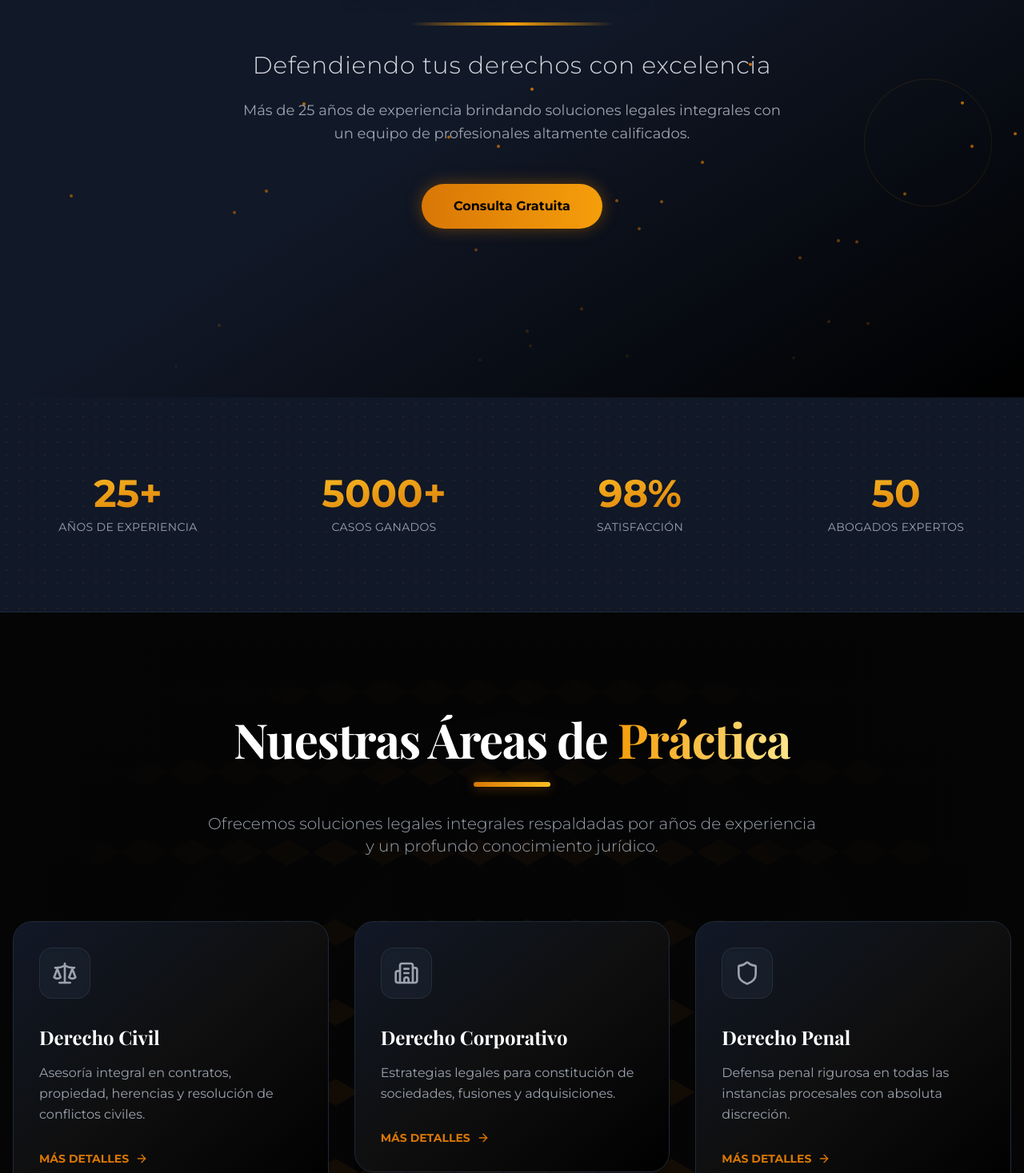
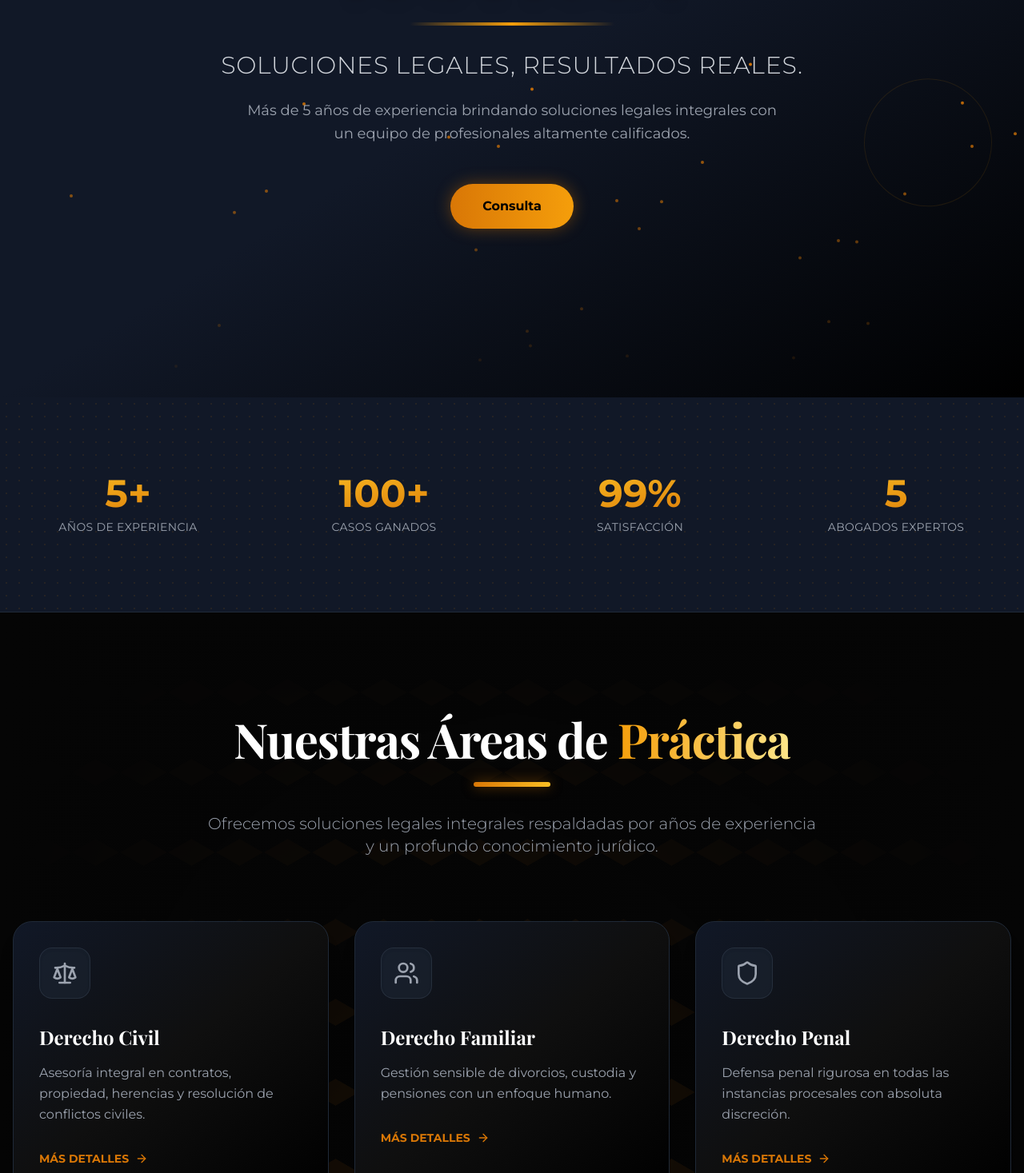
Before and after one commit to Darkpony13xD/web-iusticia, a React (Vite) app: page /#/ in a window 1280 px wide. Shown: the part 303-1770 px from the top of the page at 80% size. Built offline with nearby package versions, Linux system fonts and the light colour scheme.

Commit message:
Inicio Cambios
Cambios en la pagina inicio, agregue fotografias.

```diff
--- a/src/components/Hero.tsx
+++ b/src/components/Hero.tsx
@@ -71,7 +71,7 @@ const Hero: React.FC = () => {
                     transition={{ duration: 0.8, delay: 0.8 }}
                     className="text-xl md:text-3xl text-gray-300 font-light tracking-wide mb-6"
                 >
-                    Defendiendo tus derechos con excelencia
+                    SOLUCIONES LEGALES, RESULTADOS REALES.
                 </motion.p>
 
                 <motion.p
@@ -80,7 +80,7 @@ const Hero: React.FC = () => {
                     transition={{ duration: 0.8, delay: 1 }}
                     className="text-gray-400 max-w-2xl mx-auto mb-12 text-lg leading-relaxed"
                 >
-                    Más de 25 años de experiencia brindando soluciones legales integrales con un equipo de profesionales altamente calificados.
+                    Más de 5 años de experiencia brindando soluciones legales integrales con un equipo de profesionales altamente calificados.
                 </motion.p>
 
                 <motion.div
@@ -92,7 +92,7 @@ const Hero: React.FC = () => {
                         to="/contacto"
                         className="inline-block px-10 py-4 bg-gradient-to-r from-amber-600 to-amber-500 text-black font-bold rounded-full shadow-[0_0_20px_rgba(217,119,6,0.4)] hover:shadow-[0_0_30px_rgba(217,119,6,0.6)] transition-all hover:scale-105"
                     >
-                        Consulta Gratuita
+                        Consulta
                     </Link>
                 </motion.div>
             </div>
--- a/src/components/Services.tsx
+++ b/src/components/Services.tsx
@@ -8,11 +8,12 @@ import { motion } from 'framer-motion';
 
 const services: Service[] = [
     { id: 1, title: 'Derecho Civil', description: 'Asesoría integral en contratos, propiedad, herencias y resolución de conflictos civiles.', icon: Scale },
-    { id: 2, title: 'Derecho Corporativo', description: 'Estrategias legales para constitución de sociedades, fusiones y adquisiciones.', icon: Building2 },
+    { id: 2, title: 'Derecho Familiar', description: 'Gestión sensible de divorcios, custodia y pensiones con un enfoque humano.', icon: Users },
     { id: 3, title: 'Derecho Penal', description: 'Defensa penal rigurosa en todas las instancias procesales con absoluta discreción.', icon: Shield },
-    { id: 4, title: 'Derecho Familiar', description: 'Gestión sensible de divorcios, custodia y pensiones con un enfoque humano.', icon: Users },
+    { id: 6, title: 'Derecho Laboral', description: 'Protección de intereses en contratos, despidos y negociaciones colectivas.', icon: Briefcase },
     { id: 5, title: 'Inmobiliario', description: 'Seguridad jurídica en compraventa, arrendamientos y desarrollo inmobiliario.', icon: Home },
-    { id: 6, title: 'Derecho Laboral', description: 'Protección de intereses en contratos, despidos y negociaciones colectivas.', icon: Briefcase },
+    { id: 4, title: 'Derecho Mercantil', description: 'Asesoramiento integral para la vida de la empresa, contratos y obligaciones comerciales.', icon: Building2 },
+
 ];
 
 const ServiceCard: React.FC<{ service: Service }> = ({ service }) => {
@@ -45,8 +46,9 @@ const ServiceCard: React.FC<{ service: Service }> = ({ service }) => {
   onMouseLeave={handleMouseLeave}
   style={{ transformStyle: "preserve-3d" }}
   animate={{ rotateX, rotateY }}
-            className="relative h-full bg-gradient-to-br from-gray-900 via-[#0f0f0f] to-black border border-gray-800 p-8 rounded-3xl group cursor-pointer overflow-hidden hover:border-amber-500/30 transition-all duration-300 shadow-xl"
+  className="relative h-full min-h-[340px] bg-gradient-to-br from-gray-900 via-[#0f0f0f] to-black border border-gray-800 p-8 rounded-3xl group cursor-pointer overflow-hidden hover:border-amber-500/30 transition-all duration-300 shadow-xl"
 >
+
             {/* Glow Effect */}
             <div className="absolute inset-0 bg-gradient-to-r from-amber-500/5 to-transparent opacity-0 group-hover:opacity-100 transition-opacity duration-500 pointer-events-none" />
 
--- a/src/components/Stats.tsx
+++ b/src/components/Stats.tsx
@@ -3,10 +3,10 @@ import type { Stat } from '../types';
 import { useInView } from 'framer-motion';
 
 const stats: Stat[] = [
-    { id: 1, value: 25, label: "Años de Experiencia", suffix: "+" },
-    { id: 2, value: 5000, label: "Casos Ganados", suffix: "+" },
-    { id: 3, value: 98, label: "Satisfacción", suffix: "%" },
-    { id: 4, value: 50, label: "Abogados Expertos" },
+    { id: 1, value: 5, label: "Años de Experiencia", suffix: "+" },
+    { id: 2, value: 100, label: "Casos Ganados", suffix: "+" },
+    { id: 3, value: 99, label: "Satisfacción", suffix: "%" },
+    { id: 4, value: 5, label: "Abogados Expertos" },
 ];
 
 const Counter: React.FC<{ value: number; suffix?: string }> = ({ value, suffix }) => {
--- a/src/components/Team.tsx
+++ b/src/components/Team.tsx
@@ -1,75 +1,90 @@
-import React from 'react';
-import { Reveal } from './ui/Reveal';
-import { motion } from 'framer-motion';
-import { Linkedin, Mail, ArrowRight } from 'lucide-react';
-import { Link } from 'react-router-dom';
+import React from "react";
+import { Reveal } from "./ui/Reveal";
+import { motion } from "framer-motion";
+import { Linkedin, Mail, ArrowRight } from "lucide-react";
+import { Link } from "react-router-dom";
+import LuisImg from "../assets/luis_1.jpeg";
 
 const teamMembers = [
   {
     id: 1,
-        name: "Dr. Alejandro Vega",
+    name: "Maestrante. Ernesto Ramirez",
     role: "Socio Fundador",
-        specialty: "Derecho Corporativo",
-        image: "https://images.unsplash.com/photo-1560250097-0b93528c311a?ixlib=rb-4.0.3&ixid=M3wxMjA3fDB8MHxwaG90by1wYWdlfHx8fGVufDB8fHx8fA%3D%3D&auto=format&fit=crop&w=800&q=80"
+    specialty: "Derecho Penal",
+    image:
+      "https://images.unsplash.com/photo-1560250097-0b93528c311a?auto=format&fit=crop&w=800&q=80",
   },
   {
     id: 2,
-        name: "Dra. Isabela Cruz",
-        role: "Socia Senior",
-        specialty: "Derecho Penal",
-        image: "https://images.unsplash.com/photo-1573496359142-b8d87734a5a2?ixlib=rb-4.0.3&ixid=M3wxMjA3fDB8MHxwaG90by1wYWdlfHx8fGVufDB8fHx8fA%3D%3D&auto=format&fit=crop&w=800&q=80"
+    name: "Lic.Luis Ramírez",
+    role: "Socio Fundador",
+    specialty: "Ingeniero en Sistemas",
+    image: LuisImg
+      ,
   },
   {
     id: 3,
     name: "Lic. Martín Solares",
     role: "Asociado",
     specialty: "Derecho Civil",
-        image: "https://images.unsplash.com/photo-1556157382-97eda2d62296?ixlib=rb-4.0.3&ixid=M3wxMjA3fDB8MHxwaG90by1wYWdlfHx8fGVufDB8fHx8fA%3D%3D&auto=format&fit=crop&w=800&q=80"
+    image:
+      "https://images.unsplash.com/photo-1556157382-97eda2d62296?auto=format&fit=crop&w=800&q=80",
   },
   {
     id: 4,
     name: "Lic. Carmen Ortega",
     role: "Asociada",
     specialty: "Derecho Familiar",
-        image: "https://images.unsplash.com/photo-1580489944761-15a19d654956?ixlib=rb-4.0.3&ixid=M3wxMjA3fDB8MHxwaG90by1wYWdlfHx8fGVufDB8fHx8fA%3D%3D&auto=format&fit=crop&w=800&q=80"
-    }
+    image:
+      "https://images.unsplash.com/photo-1580489944761-15a19d654956?auto=format&fit=crop&w=800&q=80",
+  },
 ];
 
 const Team: React.FC = () => {
   return (
     <section id="equipo" className="py-24 bg-black relative overflow-hidden">
       {/* Background Decoration */}
-             <div className="absolute top-0 right-0 w-[500px] h-[500px] bg-amber-900/10 rounded-full blur-[100px] pointer-events-none"></div>
-             <div className="absolute bottom-0 left-0 w-[500px] h-[500px] bg-gray-800/10 rounded-full blur-[100px] pointer-events-none"></div>
+      <div className="absolute top-0 right-0 w-[500px] h-[500px] bg-amber-900/10 rounded-full blur-[100px] pointer-events-none" />
+      <div className="absolute bottom-0 left-0 w-[500px] h-[500px] bg-gray-800/10 rounded-full blur-[100px] pointer-events-none" />
 
       <div className="container mx-auto px-4 relative z-10">
         <div className="text-center mb-20">
           <Reveal width="100%">
-                        <h2 className="text-4xl md:text-6xl font-black text-white mb-6">Nuestro <span className="text-transparent bg-clip-text bg-gradient-to-r from-amber-500 to-amber-200">Equipo</span></h2>
-                        <div className="h-1.5 w-24 bg-gradient-to-r from-amber-600 to-amber-400 mx-auto rounded-full mb-8"></div>
+            <h2 className="text-4xl md:text-6xl font-black text-white mb-6">
+              Nuestro{" "}
+              <span className="text-transparent bg-clip-text bg-gradient-to-r from-amber-500 to-amber-200">
+                Equipo
+              </span>
+            </h2>
+            <div className="h-1.5 w-24 bg-gradient-to-r from-amber-600 to-amber-400 mx-auto rounded-full mb-8" />
             <p className="text-gray-400 text-lg max-w-2xl mx-auto font-light leading-relaxed">
-                            Contamos con un equipo multidisciplinario de abogados de élite, seleccionados por su excelencia académica y trayectoria profesional.
+              Contamos con un equipo multidisciplinario de abogados de élite,
+              seleccionados por su excelencia académica y trayectoria profesional.
             </p>
           </Reveal>
         </div>
 
-                <div className="grid md:grid-cols-2 lg:grid-cols-4 gap-8 mb-16">
+        <div className="grid md:grid-cols-2 lg:grid-cols-4 gap-8 mb-16 items-stretch">
           {teamMembers.map((member, index) => (
             <Reveal key={member.id} delay={index * 0.1}>
+              {/* Wrapper IMPORTANT para que nunca se “encoja” */}
+              <div className="w-full h-full">
                 <motion.div
                   whileHover={{ y: -10 }}
-                                className="group relative bg-gray-900 rounded-3xl overflow-hidden border border-gray-800 hover:border-amber-500/50 transition-all duration-300 shadow-xl"
+                  className="group relative w-full min-w-0 h-full flex flex-col bg-gray-900 rounded-3xl overflow-hidden border border-gray-800 hover:border-amber-500/50 transition-all duration-300 shadow-xl"
                 >
-                                <div className="aspect-[3/4] relative overflow-hidden">
+                  {/* Imagen: alto fijo para que todas sean iguales */}
+                  <div className="h-[340px] relative overflow-hidden">
                     <img
                       src={member.image}
                       alt={member.name}
-                                        className="w-full h-full object-cover transition-transform duration-700 group-hover:scale-110 grayscale group-hover:grayscale-0"
+                      className="w-full h-full object-cover object-top transition-transform duration-700 group-hover:scale-110 grayscale group-hover:grayscale-0"
                     />
-                                    <div className="absolute inset-0 bg-gradient-to-t from-gray-900 via-transparent to-transparent opacity-90"></div>
 
-                                    {/* Social Overlay */}
-                                    <div className="absolute bottom-0 left-0 w-full p-6 translate-y-full group-hover:translate-y-0 transition-transform duration-300 flex justify-center gap-4 z-20">
+                    <div className="absolute inset-0 bg-gradient-to-t from-gray-900 via-transparent to-transparent opacity-90" />
+
+                    {/* Social Overlay: fade (más consistente) */}
+                    <div className="absolute inset-0 flex items-end justify-center pb-6 gap-4 opacity-0 group-hover:opacity-100 transition-opacity duration-300 z-20">
                       <button className="w-10 h-10 rounded-full bg-amber-500 text-black flex items-center justify-center hover:bg-white transition-colors shadow-lg">
                         <Linkedin size={20} />
                       </button>
@@ -79,12 +94,18 @@ const Team: React.FC = () => {
                     </div>
                   </div>
 
-                                <div className="p-6 text-center relative z-10 bg-gray-900 border-t border-gray-800">
-                                    <h3 className="text-xl font-bold text-white mb-1">{member.name}</h3>
-                                    <p className="text-amber-500 font-medium text-sm uppercase tracking-wider mb-2">{member.role}</p>
+                  {/* Texto: alto fijo para evitar que una crezca por 2 líneas */}
+                  <div className="p-6 text-center relative z-10 bg-gray-900 border-t border-gray-800 h-[160px] flex flex-col justify-center">
+                    <h3 className="text-xl font-bold text-white mb-1 leading-tight">
+                      {member.name}
+                    </h3>
+                    <p className="text-amber-500 font-medium text-sm uppercase tracking-wider mb-2">
+                      {member.role}
+                    </p>
                     <p className="text-gray-500 text-sm">{member.specialty}</p>
                   </div>
                 </motion.div>
+              </div>
             </Reveal>
           ))}
         </div>
--- a/src/components/ui/Reveal.tsx
+++ b/src/components/ui/Reveal.tsx
@@ -1,33 +1,38 @@
-import React, { useRef, useEffect } from 'react';
-import { motion, useInView, useAnimation } from 'framer-motion';
+import React, { useEffect, useRef } from "react";
+import { motion, useAnimation, useInView } from "framer-motion";
 
-interface RevealProps {
+type RevealProps = {
   children: React.ReactNode;
-    width?: "fit-content" | "100%";
+  width?: string; // default: "100%"
   delay?: number;
-}
+  className?: string;
+};
 
-export const Reveal: React.FC<RevealProps> = ({ children, width = "fit-content", delay = 0.25 }) => {
-    const ref = useRef(null);
-    const isInView = useInView(ref, { once: true });
-    const mainControls = useAnimation();
+export const Reveal: React.FC<RevealProps> = ({
+  children,
+  width = "100%",
+  delay = 0,
+  className = "",
+}) => {
+  const ref = useRef<HTMLDivElement>(null);
+  const isInView = useInView(ref, { once: true, margin: "-10% 0px -10% 0px" });
+  const controls = useAnimation();
 
   useEffect(() => {
-        if (isInView) {
-            mainControls.start("visible");
-        }
-    }, [isInView, mainControls]);
+    if (isInView) controls.start("visible");
+  }, [isInView, controls]);
 
   return (
-        <div ref={ref} style={{ position: "relative", width, overflow: "hidden" }}>
+    <div ref={ref} style={{ width, display: "block" }} className={className}>
       <motion.div
         variants={{
-                    hidden: { opacity: 0, y: 75 },
+          hidden: { opacity: 0, y: 18 },
           visible: { opacity: 1, y: 0 },
         }}
         initial="hidden"
-                animate={mainControls}
-                transition={{ duration: 0.5, delay: delay }}
+        animate={controls}
+        transition={{ duration: 0.6, ease: "easeOut", delay }}
+        style={{ width: "100%" }}
       >
         {children}
       </motion.div>
```
Also changed, not shown: src/assets/luis_1.jpeg (added). Lines whose indentation alone changed are shown as unchanged.
